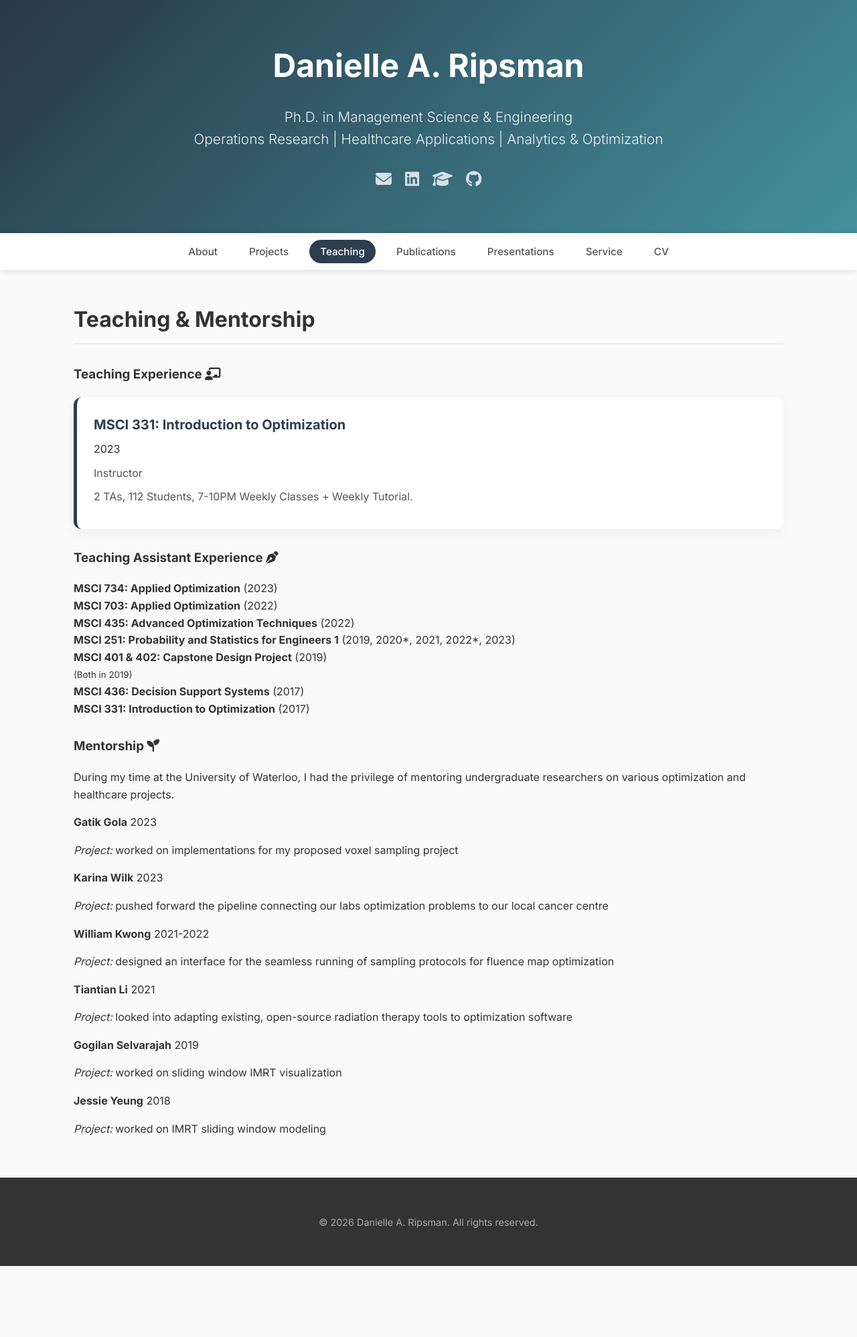
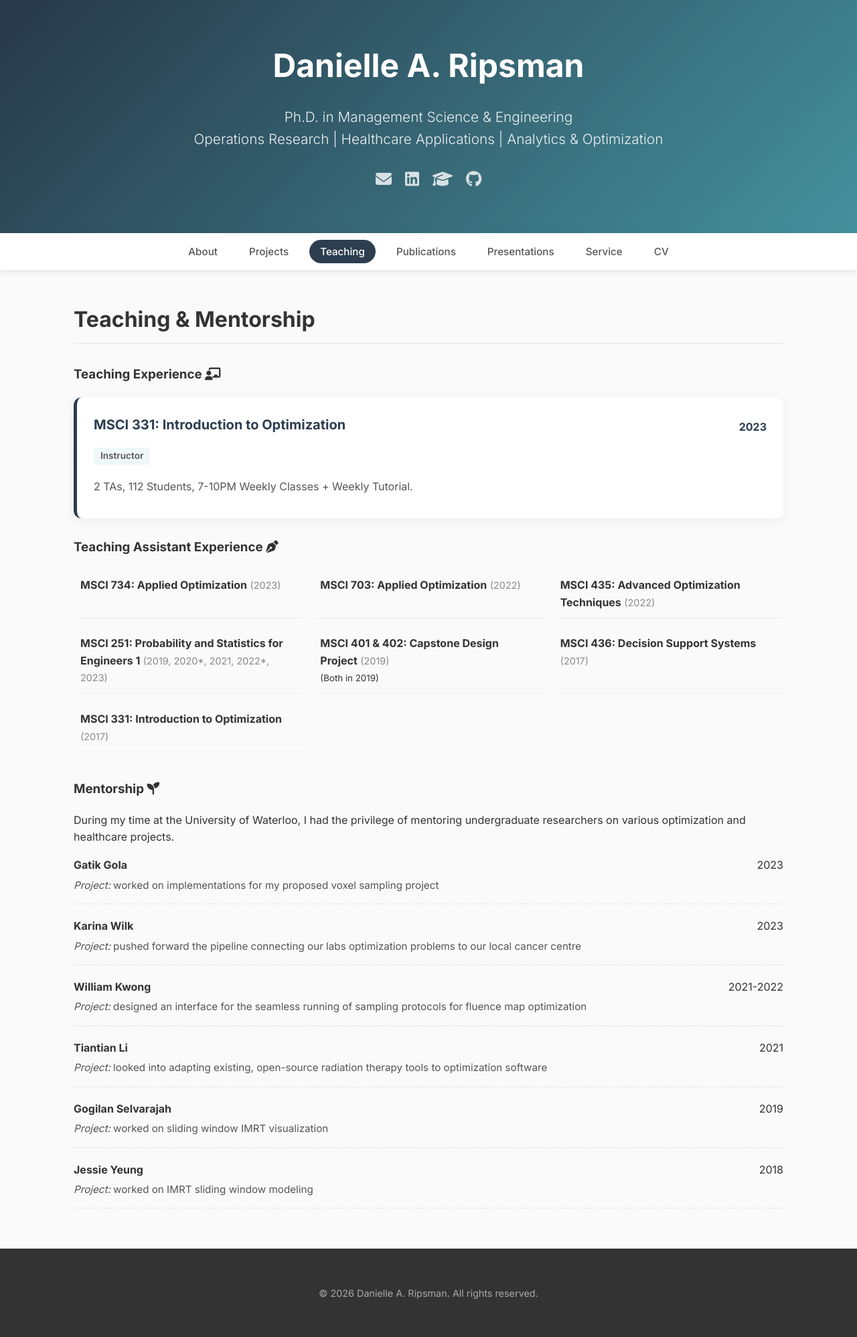
Before and after one commit to DaniRip/DaniRip.github.io, a Jekyll site: the page built from teaching.md, in a window 1280 px wide. Shown: the whole page at 67% size. Built offline with Jekyll 4.4.1, drawn with Linux system fonts in a browser that asks for light colours; before the commit the page ends 1890 px from its top, so only the background shows below that.

Commit message:
Update style.css

```diff
--- a/assets/css/style.css
+++ b/assets/css/style.css
@@ -493,6 +493,65 @@ details[open] .toggle-chevron {
     display: inline-block; /* Required for rotation to work */
 }
 
+/* Teaching Cards */
+.teaching-card .card-header {
+    display: flex;
+    justify-content: space-between;
+    align-items: center;
+}
+
+.teaching-year {
+    font-weight: 700;
+    color: var(--accent-color);
+}
+
+.role-tag {
+    display: inline-block;
+    background: #f0f7f8;
+    color: #007685;
+    padding: 2px 10px;
+    border-radius: 4px;
+    font-size: 0.85rem;
+    font-weight: 600;
+    margin-bottom: 10px;
+}
+
+/* TA Grid - Layout 2 columns on desktop */
+.ta-grid {
+    display: grid;
+    grid-template-columns: repeat(auto-fill, minmax(300px, 1fr));
+    gap: 15px;
+    margin-bottom: 40px;
+}
+
+.ta-item {
+    padding: 10px;
+    border-bottom: 1px solid #eee;
+}
+
+.ta-year {
+    color: #888;
+    font-size: 0.9rem;
+}
+
+/* Mentorship Items */
+.mentee-item {
+    margin-bottom: 20px;
+    padding-bottom: 15px;
+    border-bottom: 1px dashed #ddd;
+}
+
+.mentee-header {
+    display: flex;
+    justify-content: space-between;
+}
+
+.mentee-project {
+    margin: 5px 0 0 0;
+    font-size: 0.95rem;
+    color: #555;
+}
+
 /* Buttons */
 .btn {
     display: inline-block;
```
